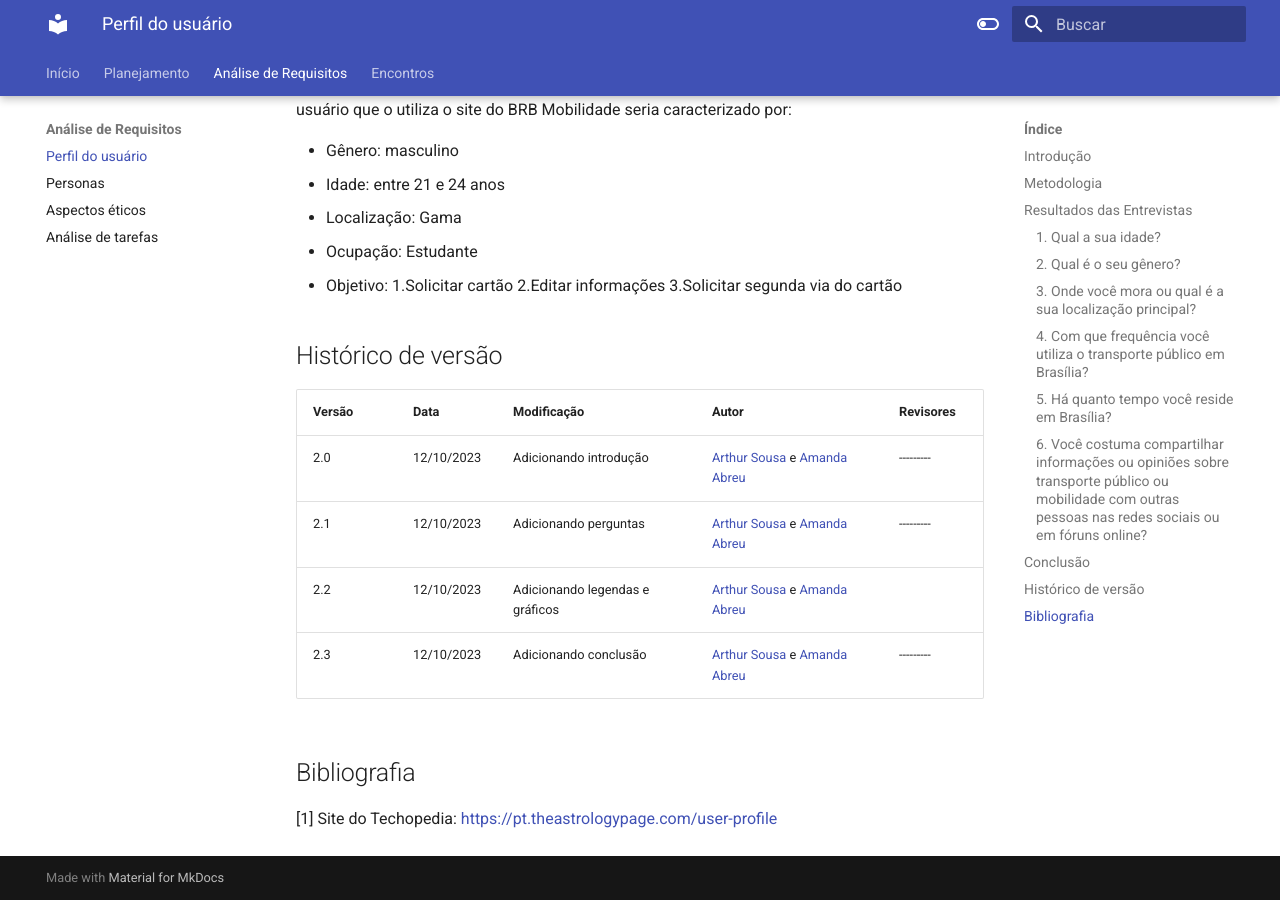
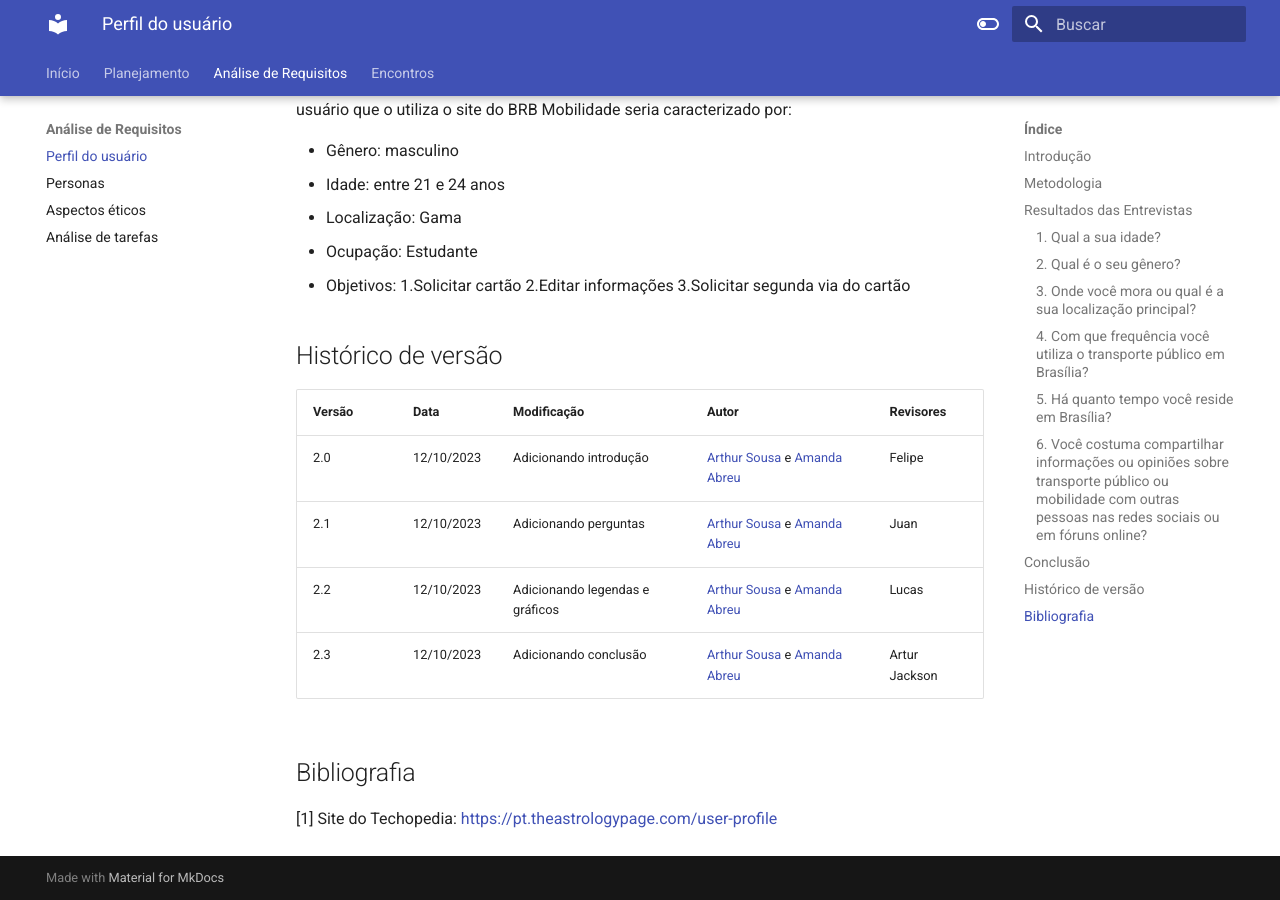
Before and after one commit to Interacao-Humano-Computador/2023.2--BRB-Mobilidade, an MkDocs documentation site: the page built from docs/analiseRequisitos/perfil_do_usuario.md, in a window 1280 px wide and 900 px high, scrolled down 7323 px. Built offline with MkDocs 1.6.1 and Material for MkDocs 9.7.7, drawn with Linux system fonts in a browser that asks for light colours.

Commit message:
add revisores perfil.u

```diff
--- a/docs/analiseRequisitos/perfil_do_usuario.md
+++ b/docs/analiseRequisitos/perfil_do_usuario.md
@@ -199,7 +199,7 @@ Com base nas respostas obtidas através das entrevistas podemos concluir que o p
 - Idade: entre 21 e 24 anos
 - Localização: Gama
 - Ocupação: Estudante
-- Objetivo: 1.Solicitar cartão  2.Editar informações 3.Solicitar segunda via do cartão
+- Objetivos: 1.Solicitar cartão  2.Editar informações 3.Solicitar segunda via do cartão
 
 
 
@@ -207,10 +207,10 @@ Com base nas respostas obtidas através das entrevistas podemos concluir que o p
 
 | Versão | Data       |Modificação                             |Autor                         |Revisores                         |
 | ------ | ---------- |--------------------------------------- |----------------------------- |-----------------------------------|
-|  2.0   | 12/10/2023   | Adicionando introdução | [Arthur Sousa](https://github.com/arthurrsousa) e [Amanda Abreu](https://github.com/Amandaaaaabreu) | --------- |
-|  2.1   | 12/10/2023   | Adicionando perguntas | [Arthur Sousa](https://github.com/arthurrsousa) e [Amanda Abreu](https://github.com/Amandaaaaabreu) | --------- |
-|  2.2   | 12/10/2023   | Adicionando legendas e gráficos | [Arthur Sousa](https://github.com/arthurrsousa) e [Amanda Abreu](https://github.com/Amandaaaaabreu) |
-|  2.3   | 12/10/2023   | Adicionando conclusão | [Arthur Sousa](https://github.com/arthurrsousa) e [Amanda Abreu](https://github.com/Amandaaaaabreu) | --------- |--------- |
+|  2.0   | 12/10/2023   | Adicionando introdução | [Arthur Sousa](https://github.com/arthurrsousa) e [Amanda Abreu](https://github.com/Amandaaaaabreu) | Felipe |
+|  2.1   | 12/10/2023   | Adicionando perguntas | [Arthur Sousa](https://github.com/arthurrsousa) e [Amanda Abreu](https://github.com/Amandaaaaabreu) | Juan|
+|  2.2   | 12/10/2023   | Adicionando legendas e gráficos | [Arthur Sousa](https://github.com/arthurrsousa) e [Amanda Abreu](https://github.com/Amandaaaaabreu) | Lucas |
+|  2.3   | 12/10/2023   | Adicionando conclusão | [Arthur Sousa](https://github.com/arthurrsousa) e [Amanda Abreu](https://github.com/Amandaaaaabreu) | Artur Jackson |
 
 ## Bibliografia
 
```
